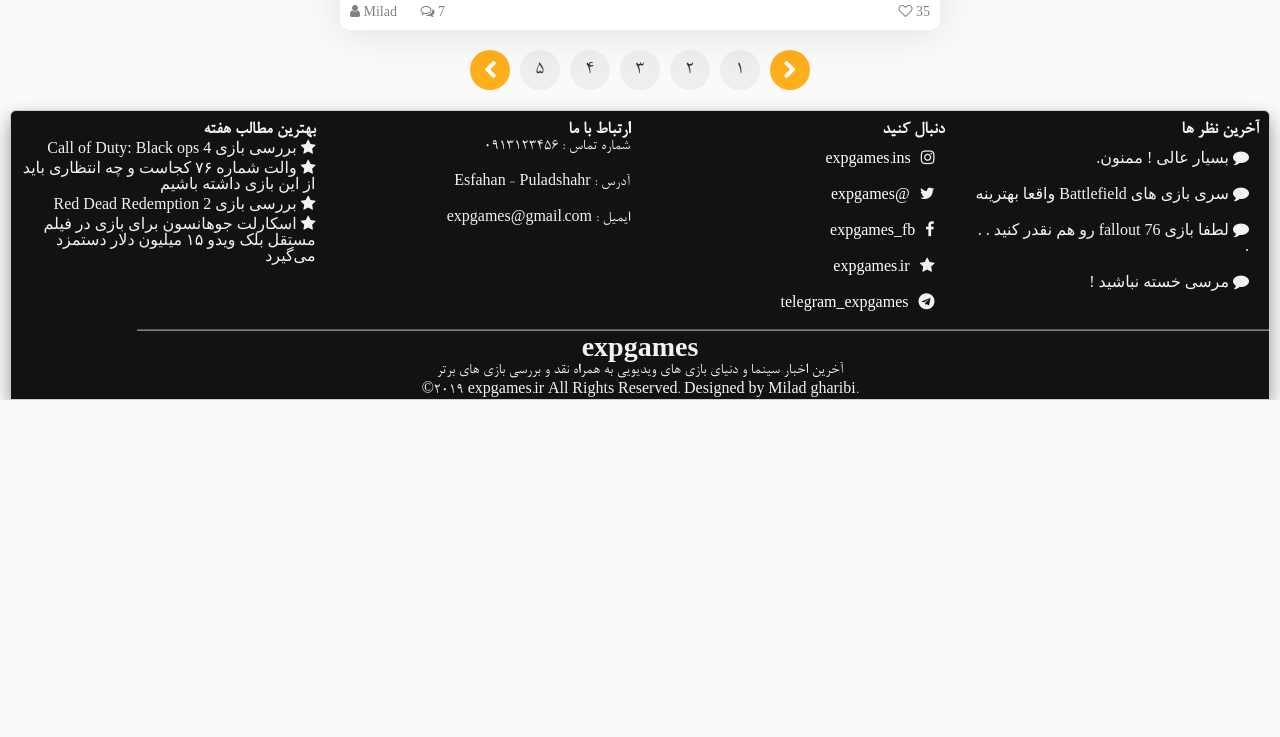
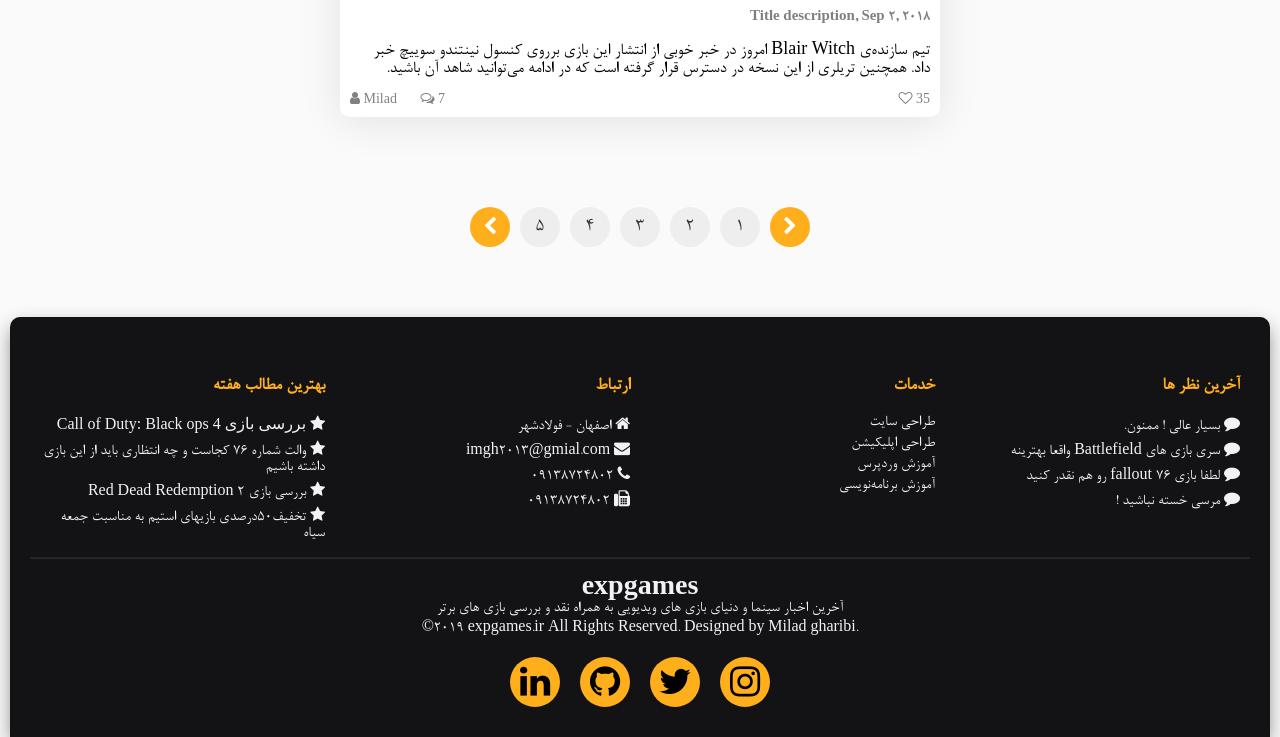
Before and after one commit to miladxdev/gaming-landingpage, a plain HTML site: page index.html in a window 1280 px wide. Shown: the part 2477-3214 px from the top of the page. Before the commit the page ends 2877 px from the top, so only its background shows below. Drawn offline with Linux system fonts and the light colour scheme.

Commit message:
footer update

```diff
--- a/index.html
+++ b/index.html
@@ -50,6 +50,9 @@
 <div class="page-wrap">
 
   <section>
+
+
+
 
     <div class="row">
 
@@ -143,7 +146,7 @@
 
   </section>
 
-  <div class="row">
+  <div class="row main-section">
 
     <aside>
       <div class="col-3" id="leftside">
@@ -229,19 +232,19 @@
         </article>
 
         <article>
+
           <div class="card">
-
             <h3 class="card-title">بررسی بازی Red Dead Redemption 2</h3>
-            <div class="row">
-              <div class="col-9">
+            <div class="row card-row">
+              <div class="col-8">
                 <p class="card-text">
                   راک‌استار گیمز همیشه هنرش را در شگفت‌زده کردن مخاطبان نشان داده است؛ چه وقتی که با نسخه‌های اول GTA یک تجربه جهان‌باز
                   بی‌مانند تا آن زمان را ارائه کرد.
                 </p>
               </div>
-              <div class="col-3">
+              <div class="col-4">
                 <div class="card-img">
-                  <img src="img/main-post/reddead.jpg" alt="Red dead 2"/>
+                  <img src="img/main-post/reddead.jpg" alt="Red dead 2">
                 </div>
               </div>
             </div>
@@ -251,6 +254,7 @@
               <i class="fa fa-heart-o"> 45</i>
             </div>
           </div>
+
         </article>
 
         <article>
@@ -285,7 +289,7 @@
           <div class="cad-img">
             <img src="img/right-side/anthem.jpg" alt="Anthem">
           </div>
-          <p class="card-text">ویدیوهای جدید گیم پلی بازی Shadow of The Tomb Raider با محوریت کشف مقبره‌ها </p>
+          <p class="card-text"> گیم‌پلی بازی anthem به صورت کوآپ مولتی‌پلیر خواهد بود </p>
           <div class="card-footer">
             <i class="fa fa-comments-o"> 1</i>
             <i class="fa fa-heart-o"> 4</i>
@@ -294,9 +298,9 @@
 
         <div class="card">
           <div class="card-img">
-            <img src="img/right-side/reddead2.jpg" alt="red dead 2" />
+            <img src="img/right-side/callOfDutyWW2.jpg" alt="COD WW2">
           </div>
-          <p class="card-text">بررسی بازی Red Dead Redemption 2 </p>
+          <p class="card-text">Call of duty به جنگ جهانی دوم باز خواهد گشت </p>
           <div class="card-footer">
             <i class="fa fa-comments-o"> 5</i>
             <i class="fa fa-heart" style="color:CRIMSON;"> 12</i>
@@ -368,38 +372,66 @@
 </div>
 
 
-<footer class="footer" style="border-top-left-radius:6px;border-top-right-radius:6px;">
-  <div class="col25">
-      <h3> بهترین مطالب هفته </h3>
-        <p class="fa fa-star"> بررسی بازی Call of Duty: Black ops 4  </p>
-        <p class="fa fa-star">  والت شماره ۷۶ کجاست و چه انتظاری باید از این بازی داشته باشیم </p>
-        <p class="fa fa-star">  بررسی بازی Red Dead Redemption 2 </p>
-        <p class="fa fa-star">  اسکارلت جوهانسون برای بازی در فیلم مستقل بلک ویدو ۱۵ میلیون دلار دستمزد می‌گیرد </p>
-  </div>
-  <div class="col25">
-      <h3>ارتباط با ما</h3>
-  <p>شماره تماس : 0913123456<br><br>آدرس : Esfahan - Puladshahr<br><br>
-  ایمیل : expgames@gmail.com</p>
+<footer>
+
+  <div class="page-wrap">
+
+    <div class="row">
+
+      <div class="col-3">
+        <h3 class="footer-title"> بهترین مطالب هفته </h3>
+        <span class="footer-list">
+          <i class="fa fa-star"> بررسی بازی Call of Duty: Black ops 4 </i>
+        </span>
+        <span class="footer-list">
+          <i class="fa fa-star"> </i> والت شماره ۷۶ کجاست و چه انتظاری باید از این بازی داشته باشیم
+        </span>
+        <span class="footer-list">
+          <i class="fa fa-star"> </i>  بررسی بازی Red Dead Redemption 2
+        </span>
+        <span class="footer-list">
+          <i class="fa fa-star"> </i> تخفیف50درصدی بازیهای استیم به مناسبت جمعه سیاه
+        </span>
       </div>
 
-  <div class="col25">
-    <h3>دنبال کنید</h3>
-    <i class="fa fa-instagram"></i><a href="https://www.instagram.com/">expgames.ins</a><br>
-    <i class="fa fa-twitter"></i><a href="https://www.instagram.com/">@expgames</a><br>
-    <i class="fa fa-facebook"></i><a href="https://www.instagram.com/">expgames_fb</a><br>
-    <i class="fa fa-star"></i><a href="https://www.instagram.com/">expgames.ir</a><br>
-    <i class="fa fa-telegram"></i><a href="https://www.instagram.com/">telegram_expgames</a>
+      <div class="col-3" >
+        <h3 class="footer-title"> ارتباط </h3>
+        <span class="footer-list"><i class="fa fa-home"> </i> اصفهان - فولادشهر </span>
+        <span class="footer-list"><i class="fa fa-envelope"> </i> imgh2013@gmial.com </span>
+        <span class="footer-list"><i class="fa fa-phone"> </i> 09138724802 </span>
+        <span class="footer-list"><i class="fa fa-fax"> </i> 09138724802 </span>
       </div>
 
-    <div class="col25">
-      <h3>آخرین نظر ها</h3>
-      <i class="fa fa-comment"> بسیار عالی ! ممنون. </i><br>
-      <i class="fa fa-comment">  سری بازی های Battlefield واقعا بهترینه </i><br>
-      <i class="fa fa-comment"> لطفا بازی fallout 76 رو هم نقدر کنید . . . </i><br>
-      <i class="fa fa-comment"> مرسی خسته نباشید ! </i>
+      <div class="col-3">
+        <h3 class="footer-title">خدمات</h3>
+        <p class="footer-list"> طراحی سایت </p>
+        <p class="footer-list"> طراحی اپلیکیشن </p>
+        <p class="footer-list"> آموزش وردپرس </p>
+        <p class="footer-list"> آموزش برنامه‌نویسی </p>
       </div>
 
-    <hr>
+      <div class="col-3">
+        <h3 class="footer-title">آخرین نظر ها</h3>
+        <span class="footer-list">
+          <i class="fa fa-comment"> </i> بسیار عالی ! ممنون.
+        </span>
+        <span class="footer-list">
+          <i class="fa fa-comment"> </i> سری بازی های Battlefield واقعا بهترینه
+        </span>
+        <span class="footer-list">
+          <i class="fa fa-comment"> </i> لطفا بازی fallout 76 رو هم نقدر کنید
+        </span>
+        <span class="footer-list">
+          <i class="fa fa-comment"> </i> مرسی خسته نباشید !
+        </span>
+
+      </div>
+
+    </div>
+
+
+
+    <hr class="footer-hr">
 
     <div style="text-align:center;" dir="ltr">
       <h2 style="font-size:28px;  font-family:Segoe Script; margin:0; ">expgames</h2>
@@ -407,6 +439,13 @@
       </p>
     </div>
 
+  </div>
+  <div class="footer-social">
+    <div class="footer-icon"><i class="fa fa-instagram"></i></div>
+    <div class="footer-icon"><i class="fa fa-twitter"></i></div>
+    <div class="footer-icon"><i class="fa fa-github"></i></div>
+    <div class="footer-icon"><i class="fa fa-linkedin"></i></div>
+  </div>
 </footer>
 
 <script src="slide.js"></script>
--- a/style.css
+++ b/style.css
@@ -40,9 +40,11 @@
 
 ::-moz-selection {
   background-color: var(--primary-color);
+  color: black;
 }
 ::selection {
   background-color: var(--primary-color);
+  color: black;
 }
 
 body {
@@ -164,6 +166,10 @@ input#search:focus { width: 250px; }
 
 
 /* ------------------------------------- MAIN CONTENT ------------------------------------- */
+.main-section {
+  /* border: 1px solid red; */
+  margin-top: 80px;
+}
 
 section, main {
   margin-top: 20px;
@@ -266,6 +272,7 @@ section, main {
   color: white;
   text-align: center;
 }
+
 .card-footer {
   font-size: 14px;
   font-family: 'PT Sans', pt;
@@ -287,6 +294,10 @@ section, main {
   border-bottom: 1px dashed rgb(174, 174, 174);
 }
 
+.card-row {
+  /* border: 1px solid red; */
+  margin-bottom: .8rem;
+}
 /* .img-container:after {
   position: absolute;
   content: "";
@@ -337,6 +348,8 @@ section, main {
 /* ------------------------------------- PAGINATION -------------------------------- */
 
 .pagination {
+  /* border: 1px solid red; */
+  margin: 70px;
   display: flex;
   justify-content: center;
   direction: ltr;
@@ -371,39 +384,48 @@ section, main {
 
 
 /* -------------------------------------- FOOTER -------------------------------------- */
- .footer {
-      background: #121212;
+footer {
+  background: #131316;
   color: #f2f2f2;
   font-size: 16px;
   box-shadow: 0 8px 20px -2px #808080;
-      border: 1px solid #CCCCCC;
-      margin-top: 20px;
+  border-radius: 10px 10px 0 0;
+  padding: 40px 10px 10px 10px;
 }
 
-.footer hr {
-      width: 90%;
-      opacity: 0.5;
+.footer-title {
+  padding: 20px 0;
+  color: var(--primary-color);
+}
+.footer-list {
+  display: block;
+  margin-bottom: 5px;
 }
 
-  .footer i {
-      padding: 10px;
+.footer-hr {
+  background: lightcyan;
+  opacity: 0.1;
+  margin:  10px 0;
 }
 
-  .footer a {
-      text-decoration: none;
-      color: white;
+.footer-social {
+  display: flex;
+  justify-content: center;
+  margin: 20px 0;
 }
 
-  .footer .col25 {
-         float: left;
-         width: 25%;
-         padding: 10px;
+.footer-icon {
+  display: flex;
+  justify-content: center;
+  align-items: center;
+  font-size: 2.2rem;
+  width: 50px;
+  height: 50px;
+  color: black;
+  background: var(--primary-color);
+  border-radius: 50%;
+  margin: 0 10px;
 }
-
-  .footer:after {
-    content: "";
-    display: table;
-    clear: both;}
 
 @media screen and (max-width:700px) {
   .footer .col25 {
```
Also changed, not shown: img/header/header.jpg, img/icons/Circled_Instagram.png (added), img/icons/Circled_Linkedin.png (added), img/icons/Circled_Twitter.png (added), img/icons/Circled_Youtube.png (added), img/main-post/reddead.jpg, img/right-side/cyberpunk.jpg (deleted), img/right-side/reddead2.jpg (deleted), img/right-side/uncharted.jpg (deleted), img/slide-show/image1.jpg, img/slide-show/image4.jpg, img/slide-show/side/Original/O4.jpg (deleted), img/slide-show/side/Original/side1.jpg (deleted), img/slide-show/side/Original/side2.jpg (deleted). Lines whose indentation alone changed are shown as unchanged.
